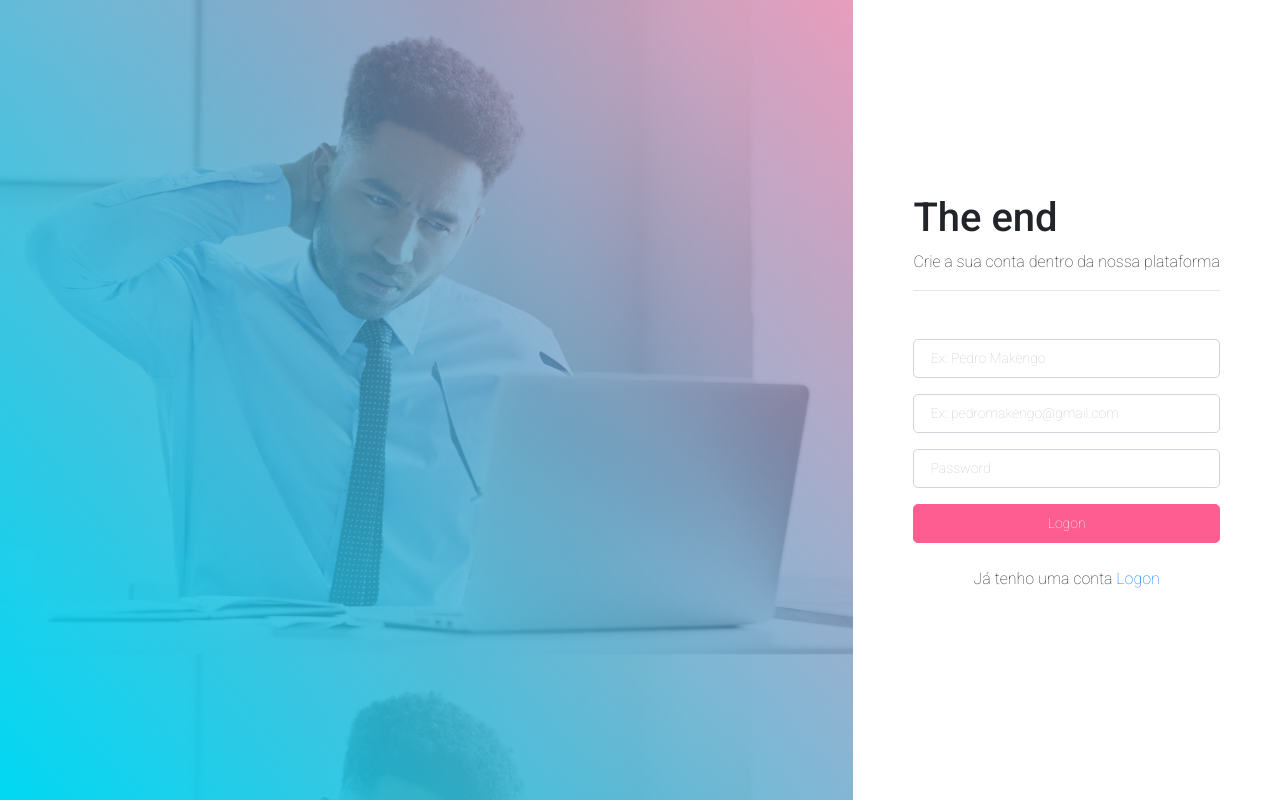
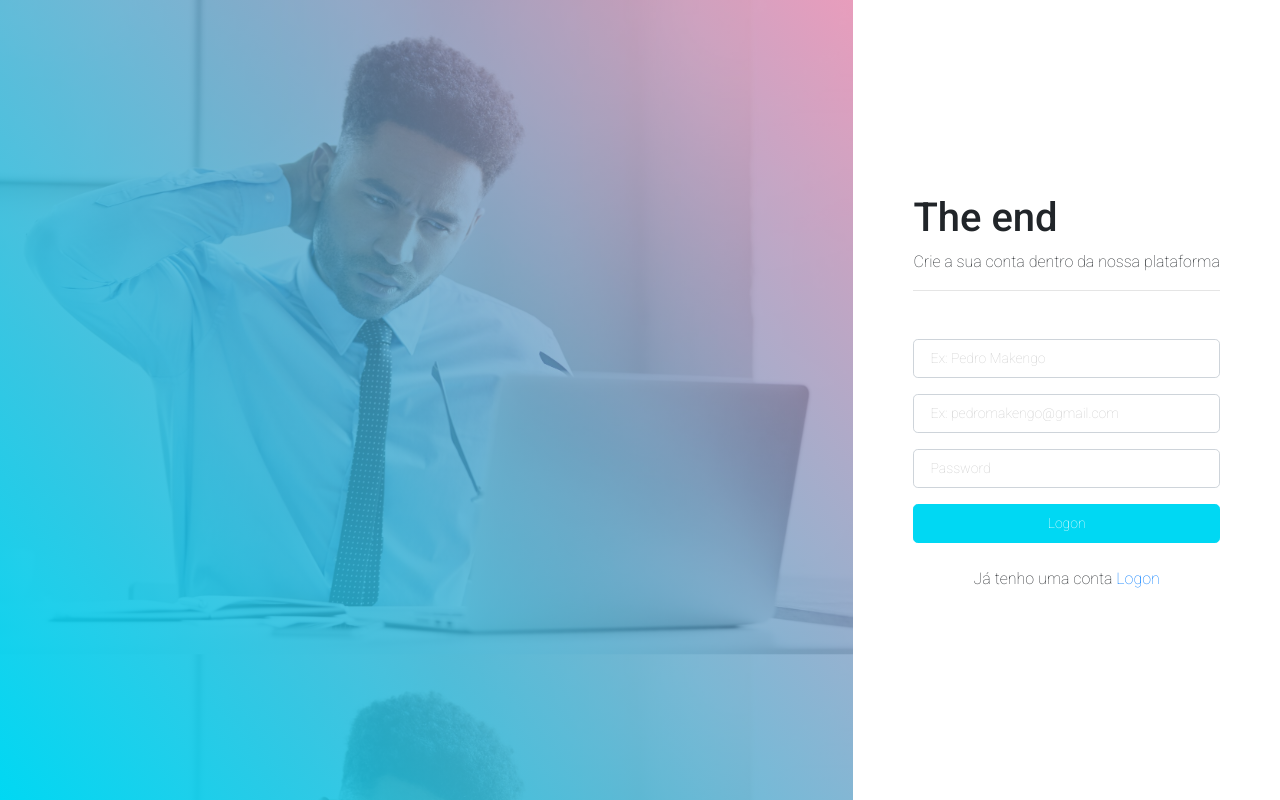
Before and after one commit to PedroMakengo/pap-estagio, a PHP site: page /create.php in a window 1280 px wide. Run offline with PHP 8.4, Linux system fonts and the light colour scheme.

Commit message:
Mudando a cor dos botões

```diff
--- a/theme/assets/styles/create.css
+++ b/theme/assets/styles/create.css
@@ -40,9 +40,9 @@ body {
 }
 
 .forms input[type="submit"] {
-    background: #FE5D92;
+    background: #00D8F3;
     color: #fff;
-    border: 1px solid #FE5D92;
+    border: 1px solid #00D8F3;
     cursor: pointer;
     font-weight: 100;
 }
```
